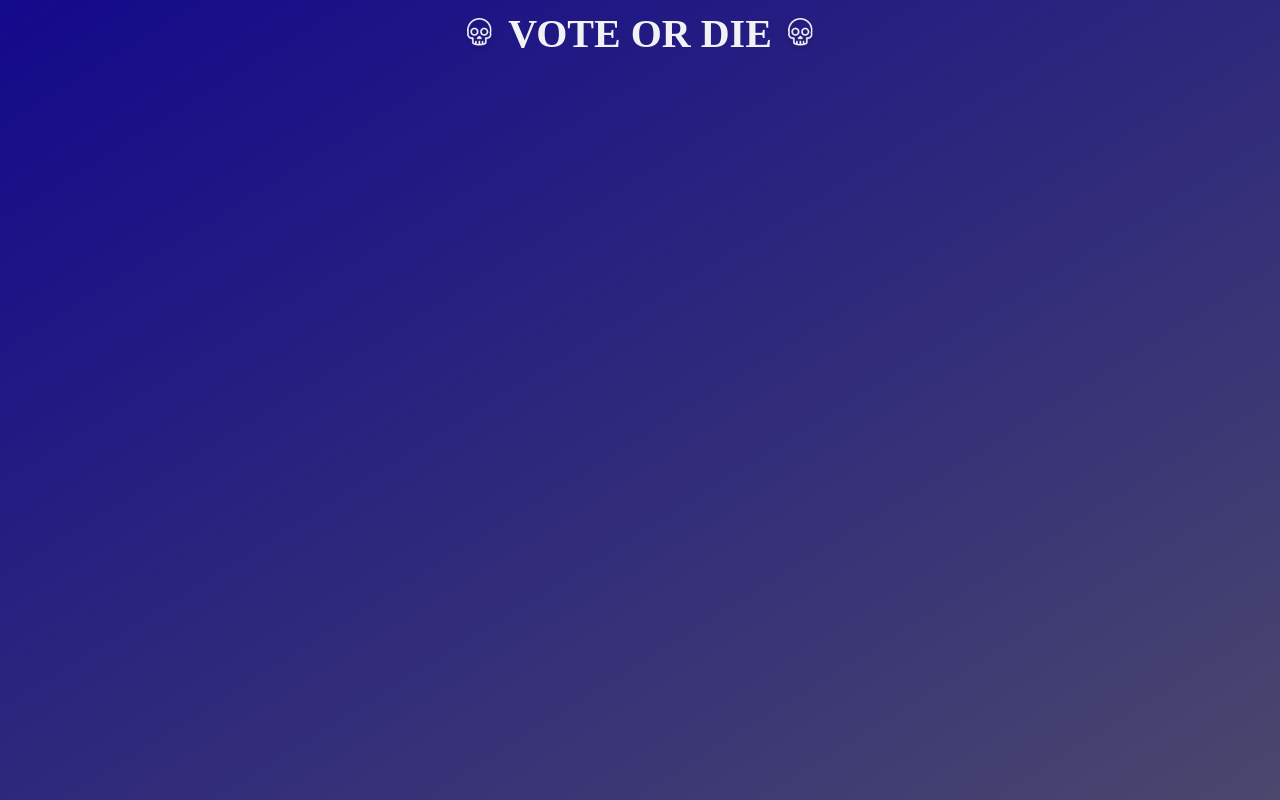
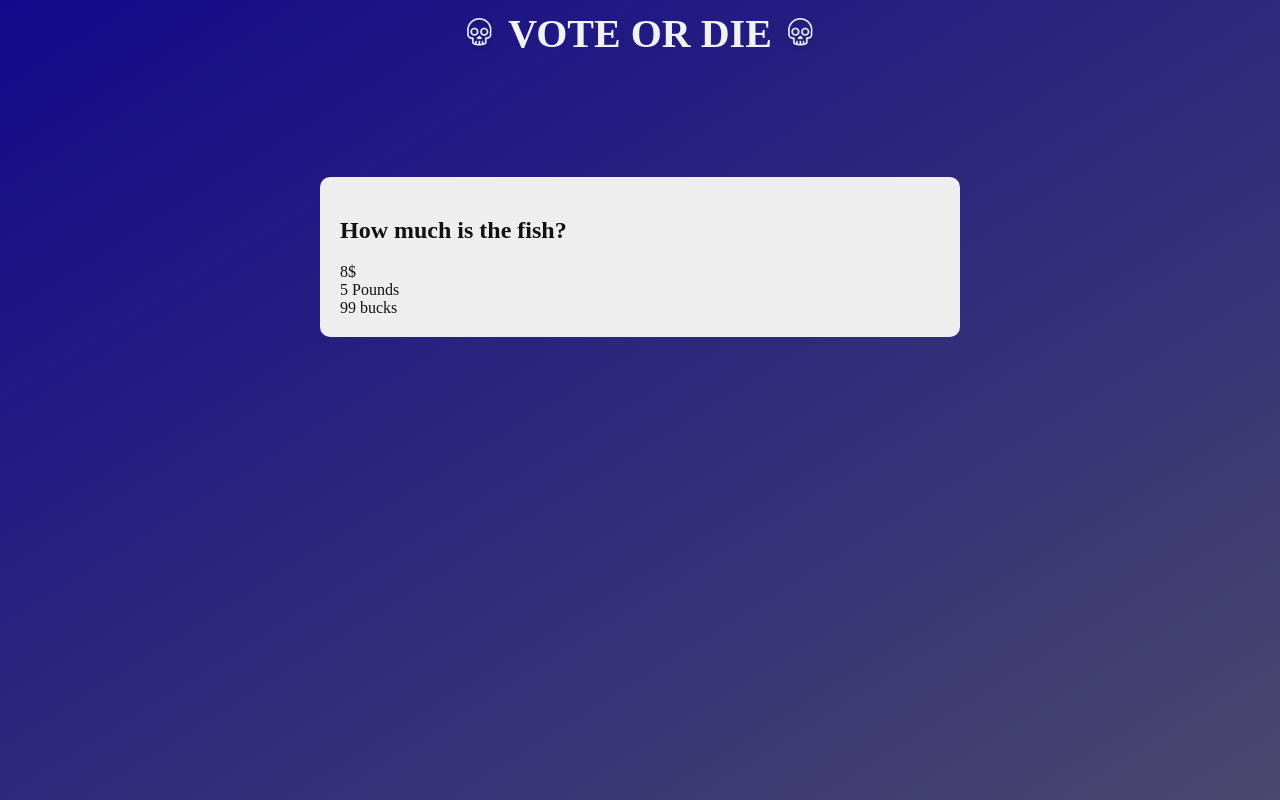
Before and after one commit to lmachens/vote-or-die, a React (Create React App) app: page /polls/1 in a window 1280 px wide. Built offline with nearby package versions, Linux system fonts and the light colour scheme; data requests are answered from the project's data file; a web font is replaced by a local one.

Commit message:
Display poll by id (#13)
* Display poll by id

* Use snake case

```diff
--- a/src/App.js
+++ b/src/App.js
@@ -18,7 +18,7 @@ function App() {
           <Route path="/vote">
             <Vote />
           </Route>
-          <Route path="/result">
+          <Route path="/polls/:pollId">
             <Result />
           </Route>
         </Switch>
--- a/src/pages/Result.js
+++ b/src/pages/Result.js
@@ -1,11 +1,31 @@
 import React from 'react';
-import { Link } from 'react-router-dom';
+import { useParams } from 'react-router-dom';
 import Card from '../components/Card';
 
+const POLLS_API_URL =
+  process.env.REACT_APP_POLLS_API ||
+  'https://my-json-server.typicode.com/lmachens/vote-or-die/polls';
+
 function Result() {
+  const { pollId } = useParams();
+  const [poll, setPoll] = React.useState(null);
+
+  React.useEffect(() => {
+    async function getPoll() {
+      const response = await fetch(`${POLLS_API_URL}/${pollId}`);
+      const poll = await response.json();
+      setPoll(poll);
+    }
+
+    getPoll();
+  }, [pollId]);
+
   return (
     <Card>
-      Result <Link to="/">Add</Link>
+      <h2>{poll?.question}</h2>
+      <div>{poll?.answerOne}</div>
+      <div>{poll?.answerTwo}</div>
+      <div>{poll?.answerThree}</div>
     </Card>
   );
 }
```
